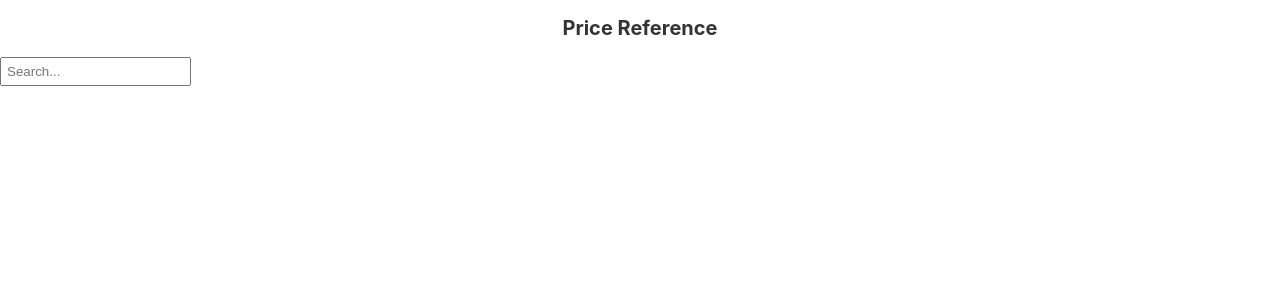
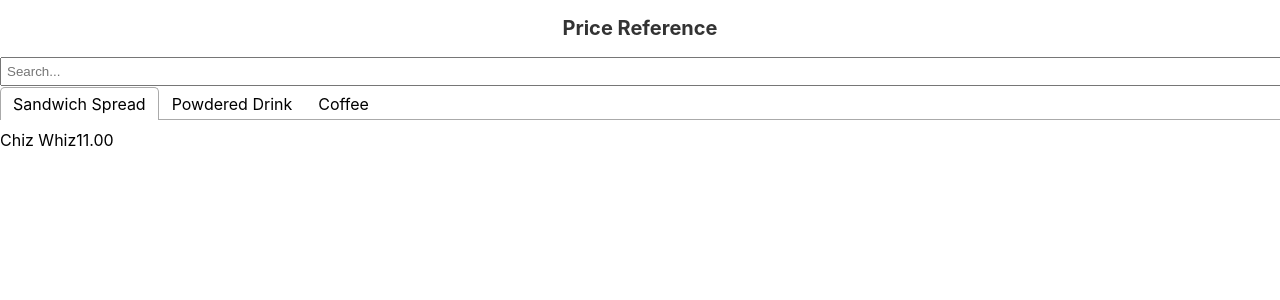
Before and after one commit to amielarce/price-reference, a React (Create React App) app: page / in a window 1280 px wide. Shown: the top 300 px of the page. Built offline with nearby package versions, Linux system fonts and the light colour scheme.

Commit message:
Base UI components

```diff
--- a/package.json
+++ b/package.json
@@ -9,7 +9,8 @@
     "react": "^16.13.1",
     "react-dom": "^16.13.1",
     "react-router-dom": "^5.2.0",
-    "react-scripts": "3.4.1"
+    "react-scripts": "3.4.1",
+    "react-tabs": "^3.1.1"
   },
   "scripts": {
     "start": "react-scripts start",
--- a/src/App.js
+++ b/src/App.js
@@ -2,7 +2,7 @@ import React, { Component } from "react";
 import { BrowserRouter as Router, Route } from "react-router-dom";
 
 import Header from "./components/Header";
-import SearchBar from "./components/SearchBar";
+import PriceReference from "./components/PriceReference";
 
 export class App extends Component {
   render() {
@@ -16,7 +16,7 @@ export class App extends Component {
               path="/"
               render={(props) => (
                 <React.Fragment>
-                  <SearchBar />
+                  <PriceReference />
                 </React.Fragment>
               )}
             />
--- /dev/null
+++ b/src/components/Item.js
@@ -0,0 +1,27 @@
+import React, { Component } from "react";
+
+export class Item extends Component {
+  render() {
+    return (
+      <div style={blockContainer}>
+        <div style={nameStyle}>{this.props.name}</div>
+        <div style={priceStyle}>{this.props.price}</div>
+      </div>
+    );
+  }
+}
+
+const blockContainer = {
+  width: "100%",
+  textAlign: "left",
+};
+const nameStyle = {
+  display: "inline",
+  width: "70%",
+};
+
+const priceStyle = {
+  display: "inline",
+};
+
+export default Item;
--- /dev/null
+++ b/src/components/ItemList.js
@@ -0,0 +1,43 @@
+import React, { Component } from "react";
+import { Tab, TabList, TabPanel, Tabs } from "react-tabs";
+import Item from "./Item";
+import "react-tabs/style/react-tabs.css";
+
+export class ItemList extends Component {
+  constructor(props) {
+    super(props);
+  }
+
+  render() {
+    const products = [];
+    this.props.categories.forEach((category) => {
+      const categoryItems = [];
+      this.props.products.forEach((product) => {
+        const index = product.name.toLowerCase().indexOf(this.props.searchItem.toLowerCase());
+        console.log("index is: " + index);
+        if (category === product.category && index > -1) {
+          categoryItems.push(
+            <Item key={product.id} name={product.name} price={product.price} />
+          );
+        }
+      });
+      products.push(<div>{categoryItems}</div>);
+      console.log(products);
+    });
+
+    const categoryList = this.props.categories.map((category) => (
+      <Tab key={category}>{category}</Tab>
+    ));
+
+    return (
+      <Tabs>
+        <TabList>{categoryList}</TabList>
+        {products.map((product, index) => (
+          <TabPanel key={index}>{product}</TabPanel>
+        ))}
+      </Tabs>
+    );
+  }
+}
+
+export default ItemList;
--- a/src/components/PriceReference.js
+++ b/src/components/PriceReference.js
@@ -1,16 +1,74 @@
 import React, { Component } from "react";
 import SearchBar from "./SearchBar";
+import ItemList from "./ItemList";
 
 export class PriceReference extends Component {
+  constructor(props) {
+    super(props);
+    this.onSearchTextChange = this.onSearchTextChange.bind(this);
+    this.state = { searchText: "", categories: [] };
+  }
+
+  componentDidMount() {
+    this.setState({ categories: this.getUniqueCategories(PRODUCT) });
+  }
+
+  onSearchTextChange(searchText) {
+    this.setState({ searchText });
+  }
+
+  getUniqueCategories(product) {
+    const categorySet = new Set();
+    product.forEach((product) => {
+      categorySet.add(product.category);
+    });
+
+    return Array.from(categorySet);
+  }
+
   render() {
     return (
-        <div>
-            <SearchBar />
-
-        </div>
+      <div>
+        <SearchBar
+          searchText={this.state.searchText}
+          onSearchTextChange={this.onSearchTextChange}
+        />
+        <ItemList
+          searchItem={this.state.searchText}
+          products={PRODUCT}
+          categories={this.state.categories}
+        />
+      </div>
     );
-
   }
 }
 
+const PRODUCT = [
+  { id: "1", name: "Chiz Whiz", category: "Sandwich Spread", price: "11.00" },
+  { id: "2", name: "Milo", category: "Powdered Drink", price: "11.00" },
+  { id: "3", name: "Bear Brand", category: "Powdered Drink", price: "13.00" },
+  { id: "4", name: "Kopiko Brown Coffee", category: "Coffee", price: "8.00" },
+  { id: "5", name: "Kopiko Blanka", category: "Coffee", price: "8.00" },
+  {
+    id: "6",
+    name: "Kopiko Blanka Twin Pack",
+    category: "Coffee",
+    price: "12.00",
+  },
+  { id: "7", name: "Nescafe Original", category: "Coffee", price: "7.00" },
+  {
+    id: "8",
+    name: "Nescafe Original Twin Pack",
+    category: "Coffee",
+    price: "12.00",
+  },
+  { id: "9", name: "Tang Orange", category: "Powdered Drink", price: "19.00" },
+  {
+    id: "10",
+    name: "Nestea Lemon Iced Tea",
+    category: "Powdered Drink",
+    price: "19.00",
+  },
+];
+
 export default PriceReference;
--- a/src/components/SearchBar.js
+++ b/src/components/SearchBar.js
@@ -1,13 +1,24 @@
 import React, { Component } from "react";
 
 export class SearchBar extends Component {
+  constructor(props) {
+    super(props);
+    this.handleChange = this.handleChange.bind(this);
+  }
+
+  handleChange(e) {
+    this.props.onSearchTextChange(e.target.value);
+  }
+
   render() {
+    const searchText = this.props.searchText;
     return (
         <input
           type="text"
-          name="title"
-          style={{ flex: "10", padding: "5px" }}
+          value={searchText}
+          style={{ flex: "10", padding: "5px", width: "100%" }}
           placeholder="Search..."
+          onChange = {this.handleChange}
         />
     );
   }
```
Also changed, not shown: src/components/Categories.js (+13 -8 lines), 1 other file (tests, documents, lock files or other folders).
